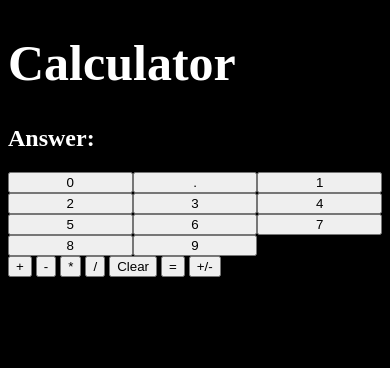
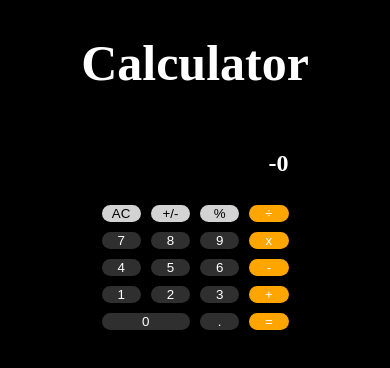
Before and after one commit to Scarletbobcat/JavaScript-Calculator, a plain HTML site: page index.html in a window 390 px wide. Both pictures are taken after a click on the button "+/-". Drawn offline with Linux system fonts and the light colour scheme.

Commit message:
ui looks like apple iphone calculator

```diff
--- a/calc.js
+++ b/calc.js
@@ -1,5 +1,8 @@
 // getting reference to the form by id
-const form = document.getElementById("form")
+const form = document.getElementById("inputs")
+let num1 = 0, num2, operator
+let buttons = document.getElementsByTagName("button")
+let fNum = true
 
 // here, we wait for the "compute" button to be pressed before anything is executed
 // we pass e(event object) which allows us access to prevent the default action
@@ -7,43 +10,66 @@ form.addEventListener("submit", (e) => {
     //
     e.preventDefault()
 
-    // getting the values of the form
-    // *notice that we must parse the number inputs because they are input as strings
-    let num1 = parseInt(document.getElementById("first_num").value)
-    let num2 = parseInt(document.getElementById("second_num").value)
-    let operator = document.getElementById("operation").value
+
+})
+
+function clearScreen() {
+    num1 = 0
+    num2 = null
+    operator = null
+    answer.innerHTML = "0"
+    fNum = true
+}
+
+for(let i = 0; i < buttons.length; i++) {
+    buttons[i].addEventListener("click", function(e) {
+        e.preventDefault()
+        console.log(num1 ,"\n", num2)
+        if(!isNaN(parseInt(buttons[i].innerHTML))) {
+            if (answer.innerHTML === "0" || answer.innerHTML === "-0") {
                 let answer = document.getElementById("answer")
+                answer.innerHTML = parseInt(buttons[i].innerHTML)
+            } else {
+                answer.innerHTML += parseInt(buttons[i].innerHTML)
+            }
+        } else {
 
-    // this will reset the answer cell to empty
-    answer.innerHTML = "Answer: "
-    let result
+            operator = buttons[i].innerHTML
 
-    // checking if either one is not a number
-    if (isNaN(num1) || isNaN(num2)) {
-        alert("First or Second number is not a number")
+            switch (operator) {
+                case 'AC':
+                    clearScreen()
+                    break
+                case '+/-':
+                    if(fNum) {
+                        num1 = parseFloat(answer.innerHTML)
+                        answer.innerHTML = "-" + num1
+                        num1 = -num1
                     } else {
-        // take action depending on what the operator is
-        switch(operator){
-            case '+':
-                result = num1+num2
-                answer.innerHTML += " " + result
-                break
-            case '-':
-                result = num1-num2
-                answer.innerHTML += " " + result
-                break
-            case '*':
-                result = num1*num2
-                answer.innerHTML += " " + result
-                break
-            case '/':
-                if (num2 != 0){
-                    result = num1/num2
-                    answer.innerHTML += " " + result
-                } else {
-                    alert("Error - cannot divide by 0")
+                        num2 = parseFloat(answer.innerHTML)
+                        answer.innerHTML = "-" + num2
+                        num2 = -num2
                     }
                     break
+                case '%':
+                    if(fNum) {
+                        num1 = parseFloat(answer.innerHTML)/100
+                        answer.innerHTML = num1
+                    } else {
+                        num2 = parseFloat(answer.innerHTML)/100
+                        answer.innerHTML = num2
+                    }
+                    break
+                case '&#xF7':
+
+                case 'x':
+                case '-':
+                case '+':
+                    num1 += parseFloat(answer.innerHTML)
+                    answer.innerHTML = num1
+                case '=':
+                case '.':
             }
         }
     })
+}
--- a/index.html
+++ b/index.html
@@ -7,48 +7,31 @@
 <body>
     <h1>Calculator</h1>
     <div class="calculator">
-        <div class="answer">
-            <h2 id="answer">Answer: </h1>
+        <div class="answer_container">
+            <h2 id="answer">0</h1>
         </div>
-        <div class="inputs">
-            <div class="numbers">
-                <button>0</button>
-                <button>.</button>
-                <button>1</button>
-                <button>2</button>
-                <button>3</button>
-                <button>4</button>
-                <button>5</button>
-                <button>6</button>
-                <button>7</button>
-                <button>8</button>
-                <button>9</button>
-            </div>
-            <div class="operations">
-                <button>+</button>
-                <button>-</button>
-                <button>*</button>
-                <button>/</button>
-                <button>Clear</button>
-                <button>=</button>
-                <button>+/-</button>
-            </div>
-        </div>
+        <form id="inputs" class="inputs">
+                <button type="submit" id="c" class="clear">AC</button>
+                <button type="submit" id="n" class="neg">+/-</button>
+                <button type="submit" id="%" class="percent">%</button>
+                <button type="submit" id="/" class="divide">&#xF7</button>
+                <button id="7" class="seven">7</button>
+                <button id="8" class="eight">8</button>
+                <button id="9" class="nine">9</button>
+                <button type="submit" id="*" class="multiply">x</button>
+                <button id="4" class="four">4</button>
+                <button id="5" class="five">5</button>
+                <button id="6" class="six">6</button>
+                <button type="submit" id="-" class="minus">-</button>
+                <button id="1" class="one">1</button>
+                <button id="2" class="two">2</button>
+                <button id="3" class="three">3</button>
+                <button type="submit" id="+" class="plus">+</button>
+                <button id="zero" class="zero">0</button>
+                <button type="submit" id="." class="decimal">.</button>
+                <button type="submit" id="=" class="equal">=</button>
+        </form>
     </div>
-    <!-- <form action="" method="get" id="form">
-        <label for="first_num">Enter First Number: </label>
-        <input type="text" id="first_num" name = "first_num"><br><br>
-        <label for="first_num">Enter Second Number: </label>
-        <input type="text" id="second_num" name = "second_num"><br><br>
-        <label for="operation">Select Operation: </label>
-        <select name="operation" id="operation">
-            <option value="+">+</option>
-            <option value="-">-</option>
-            <option value="/">/</option>
-            <option value="*">*</option>
-        </select> <br> <br>
-        <input type="submit" id="compute" value="Compute"></input><br><br>
-    </form> -->
     <script src="./calc.js"></script>
 </body>
 </html>
--- a/styles.css
+++ b/styles.css
@@ -1,13 +1,72 @@
 body {
     background-color: black;
-    color: white;
 }
 
 h1 {
     font-size: 50px;
+    color: white;
+    text-align: center;
 }
 
-.numbers {
+h2 {
+    height: 30px;
+}
+
+.calculator {
+    display: flex;
+    flex-direction: column;
+    padding-bottom: 5px;
+    align-items: center;
+}
+
+.answer_container {
+    background-color: black;
+    color: white;
+    margin: 5px;
+    width: 50%;
+    text-align: right;
+}
+
+.inputs {
     display: grid;
-    grid-template-columns: 1fr 1fr 1fr;
+    gap: 10px 10px;
+    grid-template-rows: 1fr 1fr 1fr 1fr;
+    grid-template-columns: 1fr 1fr 1fr 1fr;
+    width: 50%;
 }
+
+button {
+    border-radius: 10px;
+    border: none;
+}
+
+.one, .two, .three, .four, .five, .six, .seven, .eight, .nine, .decimal {
+    background-color: #302f2f;
+    color: white;
+}
+.zero:active, .one:active, .two:active, .three:active, .four:active, .five:active, .six:active, .seven:active, .eight:active, .nine:active, .decimal:active {
+    background-color: darkgray;
+}
+
+.multiply, .divide, .minus, .add, .equal, .plus {
+    background-color: orange;
+    color: white;
+}
+
+.multiply:active, .divide:active, .minus:active, .add:active, .equal:active, .plus:active {
+    background-color: #fcb762;
+}
+
+.percent, .neg, .clear {
+    background-color: lightgray;
+    color: black;
+}
+
+.percent:active, .neg:active, .clear:active {
+    background-color: white;
+}
+.zero {
+    grid-column: 1 / 3;
+    background-color: #302f2f;
+    color: white;
+}
```
Lines whose indentation alone changed are shown as unchanged.
